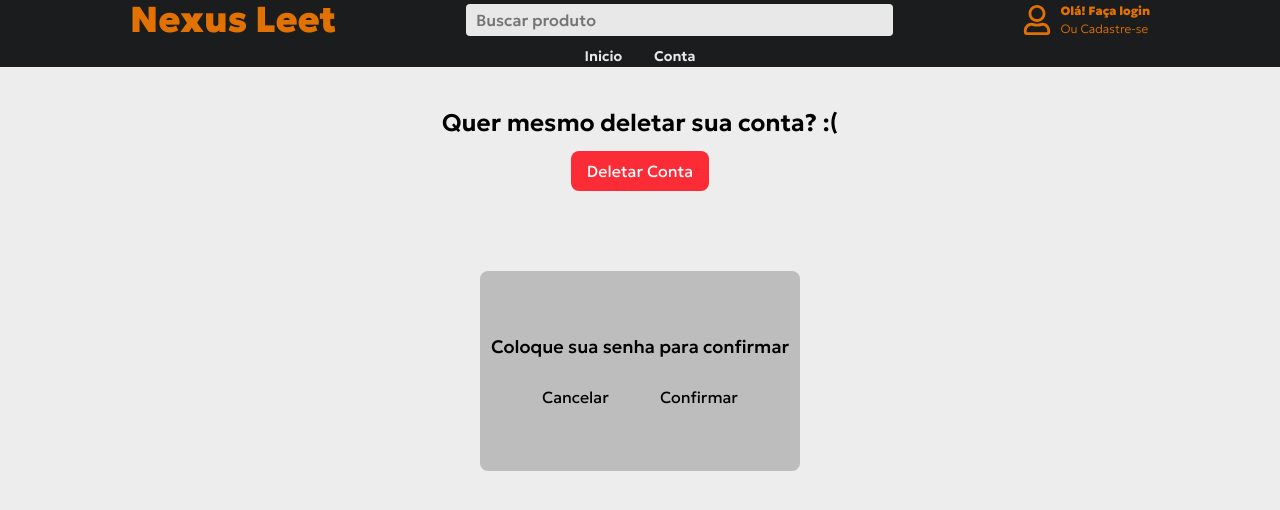
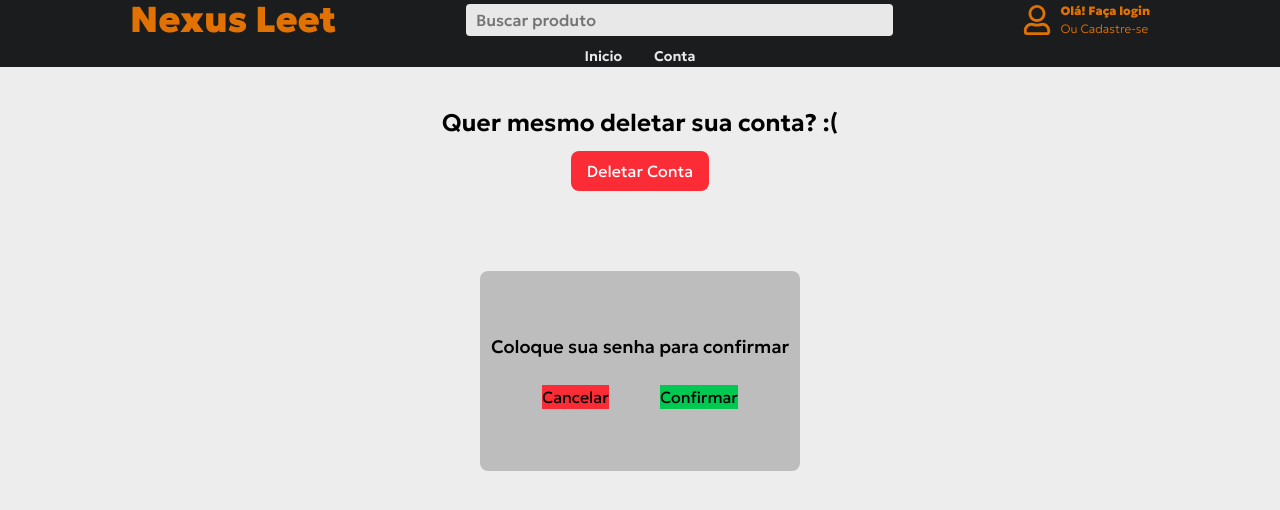
Before and after one commit to gustavocarvalho-ra/NextJs-NexusLeet, a Next.js app: page /my-account/user/confg/delete-acount in a window 1280 px wide. Both pictures are taken after a click on the button "Deletar Conta". Shown: the top 510 px of the page. Built offline with nearby package versions, Linux system fonts and the light colour scheme; no server answers.

Commit message:
style: changed text color

```diff
--- a/src/app/components/login/useConfig/DeleteUser.tsx
+++ b/src/app/components/login/useConfig/DeleteUser.tsx
@@ -43,8 +43,8 @@ export default function DeleteAccountModal() {
             {error && <p>{error}</p>}
 
             <div className=" flex justify-evenly">
-              <button className="cursor-pointer" onClick={() => setShowModal(false)}>Cancelar</button>
-              <button className="cursor-pointer" onClick={handleDeleteUser}>
+              <button className="cursor-pointer bg-red-500" onClick={() => setShowModal(false)}>Cancelar</button>
+              <button className="cursor-pointer bg-green-500" onClick={handleDeleteUser}>
                 {loading ? "Deletando..." : "Confirmar"}
               </button>
             </div>
```
